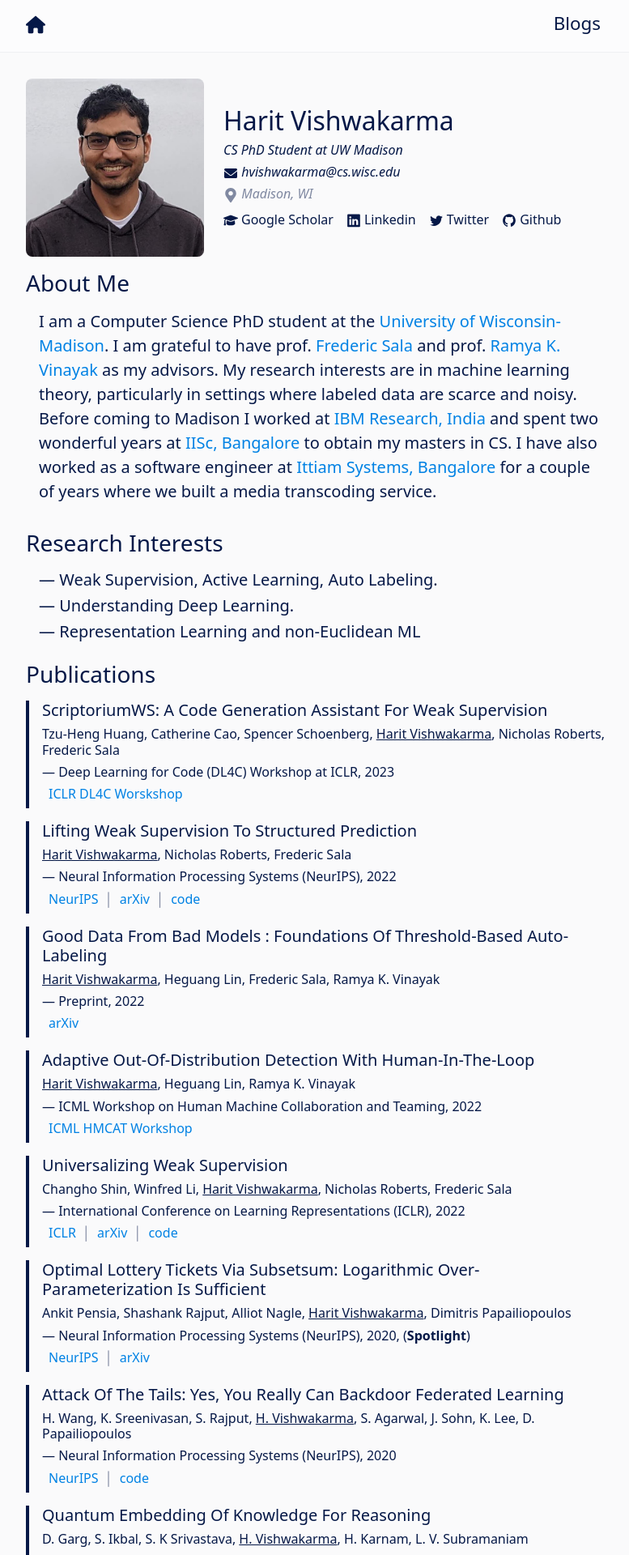
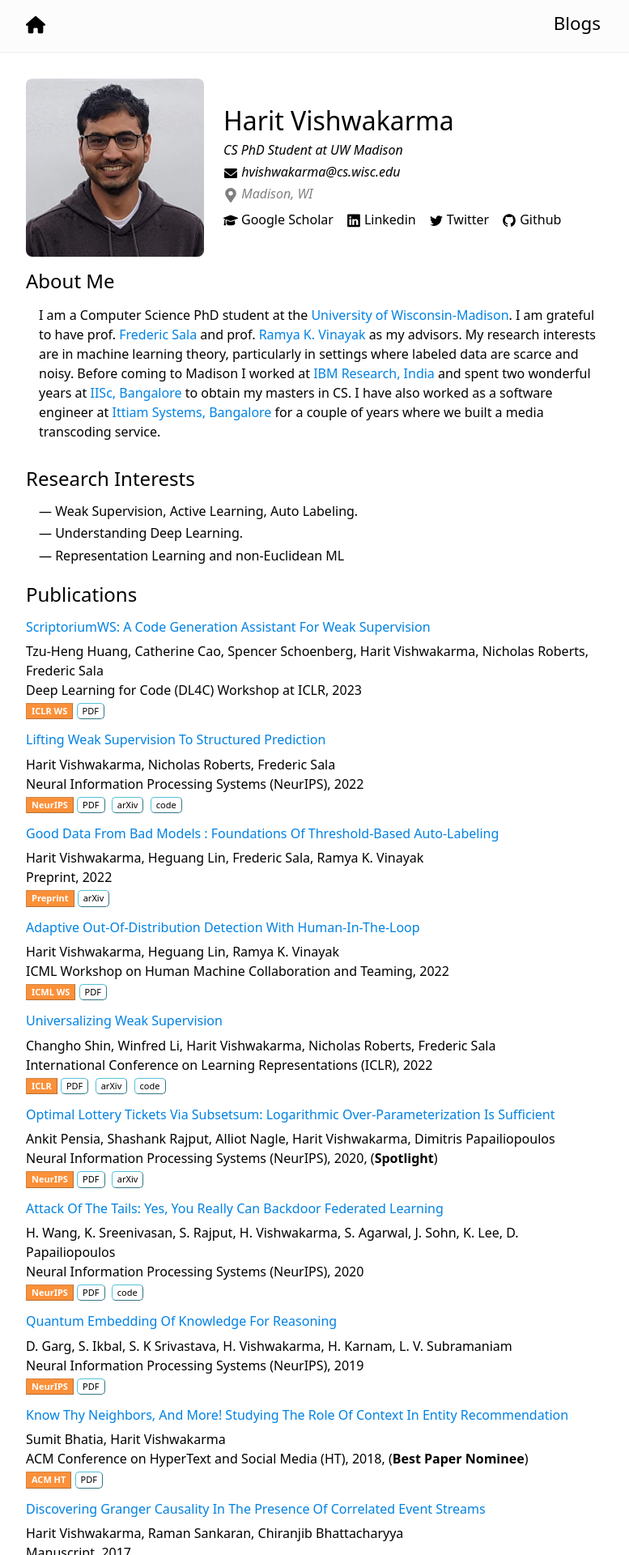
Before and after one commit to harit7/harit7.github.io, a Jekyll site: the page built from index.html, in a window 1280 px wide. Shown: the top 1920 px of the page at 81% size, without its empty margins (249-1026 px from the left). Built offline with Jekyll 4.4.1, drawn with Linux system fonts in a browser that asks for light colours; some of the changed text lies outside the part shown.

Commit message:
update template

```diff
--- a/_data/publications.json
+++ b/_data/publications.json
@@ -1,24 +1,26 @@
 [
     {
         "title": "ScriptoriumWS: A Code Generation Assistant for Weak Supervision",
-        "authors": "Tzu-Heng Huang, Catherine Cao, Spencer Schoenberg, <span class=\"text-decoration-underline\"><span class=\"text-decoration-underline\">Harit Vishwakarma</span></span>, Nicholas Roberts, Frederic Sala",
+        "authors": "Tzu-Heng Huang, Catherine Cao, Spencer Schoenberg, Harit Vishwakarma, Nicholas Roberts, Frederic Sala",
         "venue": "Deep Learning for Code (DL4C) Workshop at ICLR",
         "date": "2023-03-20",
         "links": [
-            { "label": "ICLR DL4C Worskshop",
+            { "label": "PDF",
               "url" : "https://pages.cs.wisc.edu/~fredsala/ScriptoriumWS.pdf"
             }
-        ]
+        ],
+        "url": "https://pages.cs.wisc.edu/~fredsala/ScriptoriumWS.pdf",
+        "venue_short":"ICLR WS"
     },
 
     {
         "title": "Lifting Weak Supervision To Structured Prediction",
-        "authors": "<span class=\"text-decoration-underline\"><span class=\"text-decoration-underline\">Harit Vishwakarma</span></span>, Nicholas Roberts, Frederic Sala",
+        "authors": "Harit Vishwakarma, Nicholas Roberts, Frederic Sala",
         "venue": "Neural Information Processing Systems (NeurIPS)",
         "date": "2022-11-24",
         "links": [
 
-            { "label": "NeurIPS",
+            { "label": "PDF",
             "url" : "https://openreview.net/forum?id=Cntmos_Ndf0"
             },
 
@@ -30,11 +32,13 @@
             { "label": "code",
               "url" : "https://github.com/SprocketLab/WS-Structured-Prediction"
             }
-        ]
+        ],
+        "url": "https://openreview.net/forum?id=Cntmos_Ndf0",
+        "venue_short":"NeurIPS"
     },
     {
         "title": "Good Data from Bad Models : Foundations of Threshold-based Auto-labeling",
-        "authors": "<span class=\"text-decoration-underline\">Harit Vishwakarma</span>, Heguang Lin, Frederic Sala, Ramya K. Vinayak",
+        "authors": "Harit Vishwakarma, Heguang Lin, Frederic Sala, Ramya K. Vinayak",
         "venue": "Preprint",
         "date": "2022-11-22",
         "links": [
@@ -42,28 +46,33 @@
                 "label": "arXiv",
                 "url": "https://arxiv.org/abs/2211.12620"
             }
-        ]
+        ],
+        "url":"https://arxiv.org/abs/2211.12620",
+        "venue_short":"Preprint"
     },
     {
         "title": "Adaptive Out-of-Distribution Detection with Human-in-the-Loop",
-        "authors": "<span class=\"text-decoration-underline\">Harit Vishwakarma</span>, Heguang Lin, Ramya K. Vinayak",
+        "authors": "Harit Vishwakarma, Heguang Lin, Ramya K. Vinayak",
         "venue": "ICML Workshop on Human Machine Collaboration and Teaming",
         "date": "2022-07-01",
         "links": [
             {
-                "label": "ICML HMCAT Workshop",
+                "label": "PDF",
                 "url": "https://ramyakv.github.io/Adaptive-OOD-Detection-Human-in-the-loop.pdf"
             }
-        ]
+        ],
+        "url":"https://ramyakv.github.io/Adaptive-OOD-Detection-Human-in-the-loop.pdf",
+        "venue_short":"ICML WS"
+
     },
     {
         "title": "Universalizing weak supervision",
-        "authors": "Changho Shin, Winfred Li, <span class=\"text-decoration-underline\">Harit Vishwakarma</span>, Nicholas Roberts, Frederic Sala",
+        "authors": "Changho Shin, Winfred Li, Harit Vishwakarma, Nicholas Roberts, Frederic Sala",
         "venue": "International Conference on Learning Representations (ICLR)",
         "date": "2022-01-01",
         "links": [
             {
-                "label":"ICLR",
+                "label":"PDF",
                 "url": "https://openreview.net/forum?id=YpPiNigTzMT"
             },
             {
@@ -74,70 +83,82 @@
             { "label" : "code",
               "url" : "https://github.com/SprocketLab/universalizing-weak-supervision"
             }
-        ]
+        ],
+        "url": "https://openreview.net/forum?id=YpPiNigTzMT",
+        "venue_short":"ICLR"
     },
     {
         "title": "Optimal lottery tickets via subsetsum: Logarithmic over-parameterization is sufficient",
-        "authors": "Ankit Pensia, Shashank Rajput, Alliot Nagle, <span class=\"text-decoration-underline\">Harit Vishwakarma</span>, Dimitris Papailiopoulos",
+        "authors": "Ankit Pensia, Shashank Rajput, Alliot Nagle, Harit Vishwakarma, Dimitris Papailiopoulos",
         "venue": "Neural Information Processing Systems (NeurIPS)",
         "date": "2020-06-01",
         "award": "Spotlight",
         "links": [
             {
-                "label": "NeurIPS",
+                "label": "PDF",
                 "url": "https://proceedings.neurips.cc/paper/2020/file/1b742ae215adf18b75449c6e272fd92d-Paper.pdf"
             },
             { "label" : "arXiv",
               "url"  : "https://arxiv.org/pdf/2006.07990.pdf"
             }
 
-        ]
+        ],
+        "url": "https://proceedings.neurips.cc/paper/2020/file/1b742ae215adf18b75449c6e272fd92d-Paper.pdf",
+        "venue_short":"NeurIPS"
     },
     {
         "title": "Attack of the tails: Yes, you really can backdoor federated learning",
-        "authors": "H. Wang, K. Sreenivasan, S. Rajput, <span class=\"text-decoration-underline\">H. Vishwakarma</span>, S. Agarwal, J. Sohn, K. Lee, D. Papailiopoulos",
+        "authors": "H. Wang, K. Sreenivasan, S. Rajput, H. Vishwakarma, S. Agarwal, J. Sohn, K. Lee, D. Papailiopoulos",
         "venue": "Neural Information Processing Systems (NeurIPS)",
         "date": "2020-06-01",
         "links": [
             {
-                "label": "NeurIPS",
+                "label": "PDF",
                 "url": "https://proceedings.neurips.cc/paper/2020/file/b8ffa41d4e492f0fad2f13e29e1762eb-Paper.pdf"
             },
             { "label" : "code",
               "url" : "https://github.com/ksreenivasan/OOD_Federated_Learning"
             }
-        ]
+        ],
+        "url":"https://proceedings.neurips.cc/paper/2020/file/b8ffa41d4e492f0fad2f13e29e1762eb-Paper.pdf",
+        "venue_short":"NeurIPS"
     },
     {
         "title": "Quantum embedding of knowledge for reasoning",
-        "authors": "D. Garg, S. Ikbal, S. K Srivastava, <span class=\"text-decoration-underline\">H. Vishwakarma</span>, H. Karnam, L. V. Subramaniam",
+        "authors": "D. Garg, S. Ikbal, S. K Srivastava, H. Vishwakarma</span>, H. Karnam, L. V. Subramaniam",
         "venue": "Neural Information Processing Systems (NeurIPS)",
         "date": "2019-01-01",
         "links": [
             {
-                "label": "NeurIPS",
+                "label": "PDF",
                 "url": "https://proceedings.neurips.cc/paper/2019/file/cb12d7f933e7d102c52231bf62b8a678-Paper.pdf"
             }
-        ]
+        ],
+        "url":"https://proceedings.neurips.cc/paper/2019/file/cb12d7f933e7d102c52231bf62b8a678-Paper.pdf",
+        "venue_short":"NeurIPS"
     },
     {
         "title": "Know Thy Neighbors, and More! Studying the Role of Context in Entity Recommendation",
-        "authors": "Sumit Bhatia, <span class=\"text-decoration-underline\">Harit Vishwakarma</span>",
+        "authors": "Sumit Bhatia, Harit Vishwakarma",
         "venue": "ACM Conference on HyperText and Social Media (HT)",
         "date": "2018-01-01",
         "award": "Best Paper Nominee",
         "links": [
             {
-                "label": "ACM HyperText",
+                "label": "PDF",
                 "url": "https://dl.acm.org/doi/abs/10.1145/3209542.3209548"
             }
-        ]
+        ],
+        "url": "https://dl.acm.org/doi/abs/10.1145/3209542.3209548",
+        "venue_short":"ACM HT"
     },
     {
         "title": "Discovering Granger causality in the presence of correlated event streams",
-        "authors": "<span class=\"text-decoration-underline\">Harit Vishwakarma</span>, Raman Sankaran, Chiranjib Bhattacharyya",
+        "authors": "Harit Vishwakarma, Raman Sankaran, Chiranjib Bhattacharyya",
         "venue": "Manuscript",
         "date": "2017-01-01",
-        "links": []
+        "links": [],
+        "url":"#"
     }
+
 ]
--- a/_layouts/home.html
+++ b/_layouts/home.html
@@ -32,10 +32,10 @@ layout: default
   </div>
 
   <div class="pt-3">
-    <h3 class="text-capitalize">About Me</h3>
+    <h4 class="text-capitalize">About Me</h4>
     <div class="pt-2">
       <div class="indent">
-        <p class="fs-5">
+        <p class="fs-6">
            I am a Computer Science PhD student at the
 
           <a href="https://www.cs.wisc.edu/" target="_blank"><span class="highlight">University of Wisconsin-Madison</span></a>. I am grateful to have
@@ -64,18 +64,18 @@ layout: default
   </div>
 
   <div class="pt-3">
-    <h3 class="text-capitalize">Research Interests</h3>
+    <h4 class="text-capitalize">Research Interests</h4>
     <div class="pt-2">
       <div class="indent">
-        <h5>— Weak Supervision, Active Learning, Auto Labeling.</h5>
-        <h5>— Understanding Deep Learning.</h5>
-        <h5>— Representation Learning and non-Euclidean ML</h5>
+        <h6>— Weak Supervision, Active Learning, Auto Labeling.</h6>
+        <h6>— Understanding Deep Learning.</h6>
+        <h6>— Representation Learning and non-Euclidean ML</h6>
       </div>
     </div>
   </div>
 
   <div class="pt-3">
-    <h3 class="text-capitalize">Publications</h3>
+    <h4 class="text-capitalize">Publications</h4>
     <div class="pt-2">
       {% for publication in site.data.publications %}
         {% if publication.award %}
@@ -84,24 +84,33 @@ layout: default
           {% capture award %}{% endcapture %}
         {% endif %}
         <div class="pb-3">
-          <div class="indent indent-border action">
-            <h5 class="text-capitalize">{{ publication.title }}</h5>
-              <h6>
-                {{ publication.authors }}
-              </h6>
-              <h6>— {{ publication.venue }}, {{ publication.date | date: "%Y" }}{{ award }}
-              </h6>
+          <div class="  action">
+            <a href="{{publication.url}}" style="font-size: 14px;"><h6 class="text-capitalize highlight">{{ publication.title }}</h6></a>
+
+                <span>{{ publication.authors }}</span> </br>
+
+               {{ publication.venue }}, {{ publication.date | date: "%Y" }}{{ award }}
+
               <div class="d-flex">
+                {% if publication.venue_short %}
+                <div>
+                <button style="background-color: rgba(250, 115, 4, 0.787); font-size:11px; border-radius: 0px; border-width: 1px; color:white; font-weight: 700;" disabled="true" >{{publication.venue_short}}</button>
+                </div>
+
+                &nbsp;
+               {%endif%}
+
                 {% for link in publication.links %}
                   <div>
-                    <a href="{{ link.url }}" target="_blank">
-                      <h6 class="text-muted">
-                        <span class="highlight ps-2 pe-1">{{ link.label }}</span>
+                    <a href="{{ link.url }}"  target="_blank">
+
+                        <button style="background-color: white; font-size:11px; border-radius: 5px; border-width: 1px; border-color: rgb(82, 194, 216);" >{{ link.label }}</button>
                         {% if forloop.last == false %}
-                        │
+                        &nbsp;
                         {% endif %}
-                      </h6>
+
                     </a>
+
                   </div>
                 {% endfor %}
               </div>
@@ -111,28 +120,28 @@ layout: default
     </div>
   </div>
   <div class="pt-3">
-    <h3 class="text-capitalize">Service</h3>
+    <h4 class="text-capitalize">Service</h4>
     <div class="pt-2">
-      <div class="indent">
+
         <p>
-           Served as a reviewer for NeurIPS (2021, 2022), ICML (2022, 2023) and ICLR (2021, 2022, 2023).
+           Served as a reviewer for NeurIPS (2021, 2022), ICML (2022, 2023) and ICLR (2021, 2022, 2023) and TMLR Journal.
         </p>
         <p>
            Got recognized as a Top Reviewer (~ top 8%) for NeurIPS 2022.
         </p>
-      </div>
+
     </div>
   </div>
 
   <div class="pt-3">
-    <h3 class="text-capitalize">Miscellaneous</h3>
+    <h4 class="text-capitalize">Miscellaneous</h4>
     <div class="pt-2">
-      <div class="indent">
+
         <p>
            I love playing badminton, racquetball, cricket and board games. I also enjoy reading good literature mostly in Hindi and Sanskrit.
            I am particularly fond of the depth and simplicity of the couplets by poets and saints like Kabir, Tulsidas, Rahim etc. and ofcourse the newest poet ChatGPT :)
         </p>
-      </div>
+
     </div>
   </div>
 </div>
--- a/_sass/main.scss
+++ b/_sass/main.scss
@@ -2,9 +2,9 @@
 @import "bootstrap/scss/bootstrap";
 
 
-$primary: #051847;
+$primary: #000000;
 $light-blue: #0082e4;
-$light: #FFF;
+$light: #FFFFFF;
 
 // $primary: #FFF;
 // $light-blue: #0082e4;
@@ -72,7 +72,7 @@ a {
 }
 .site-main {
   padding: 0 1rem 1rem 1rem;
-  background: rgba(5, 24, 71, 0.02);
+  background: rgba(246, 247, 250, 0.02);
 }
 
 .avatar {
```
Also changed, not shown: Gemfile.lock.
